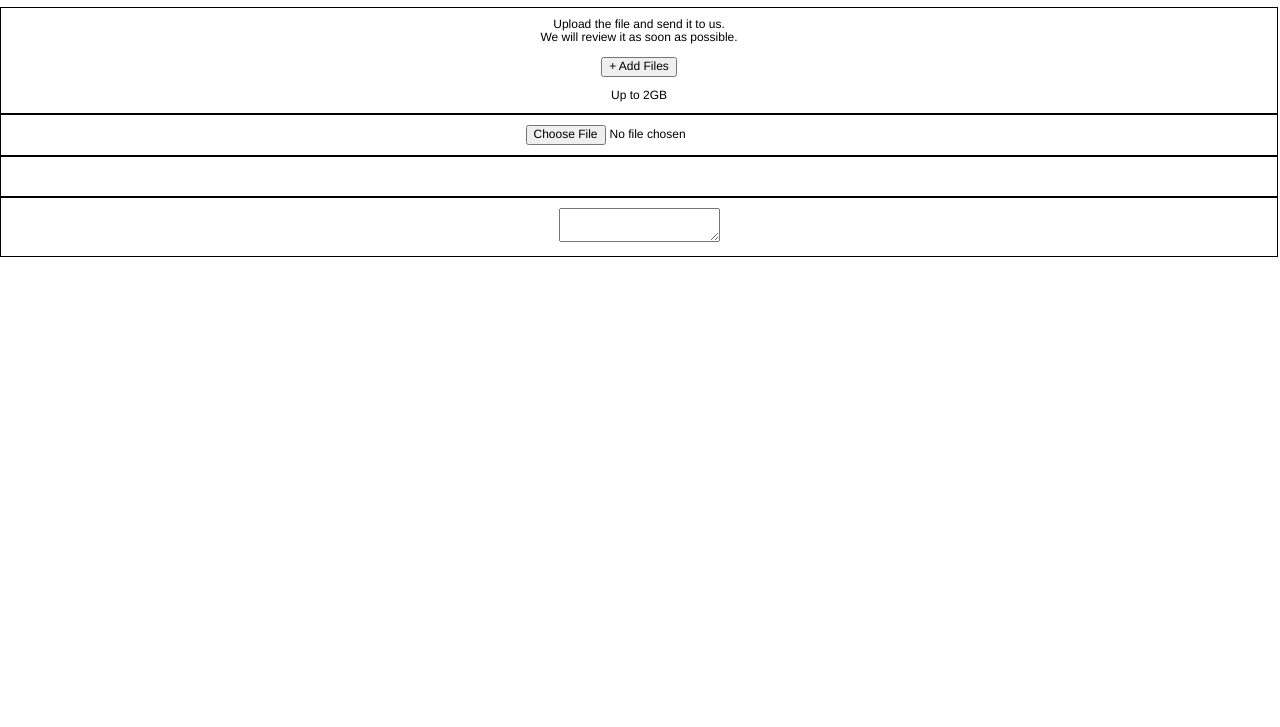
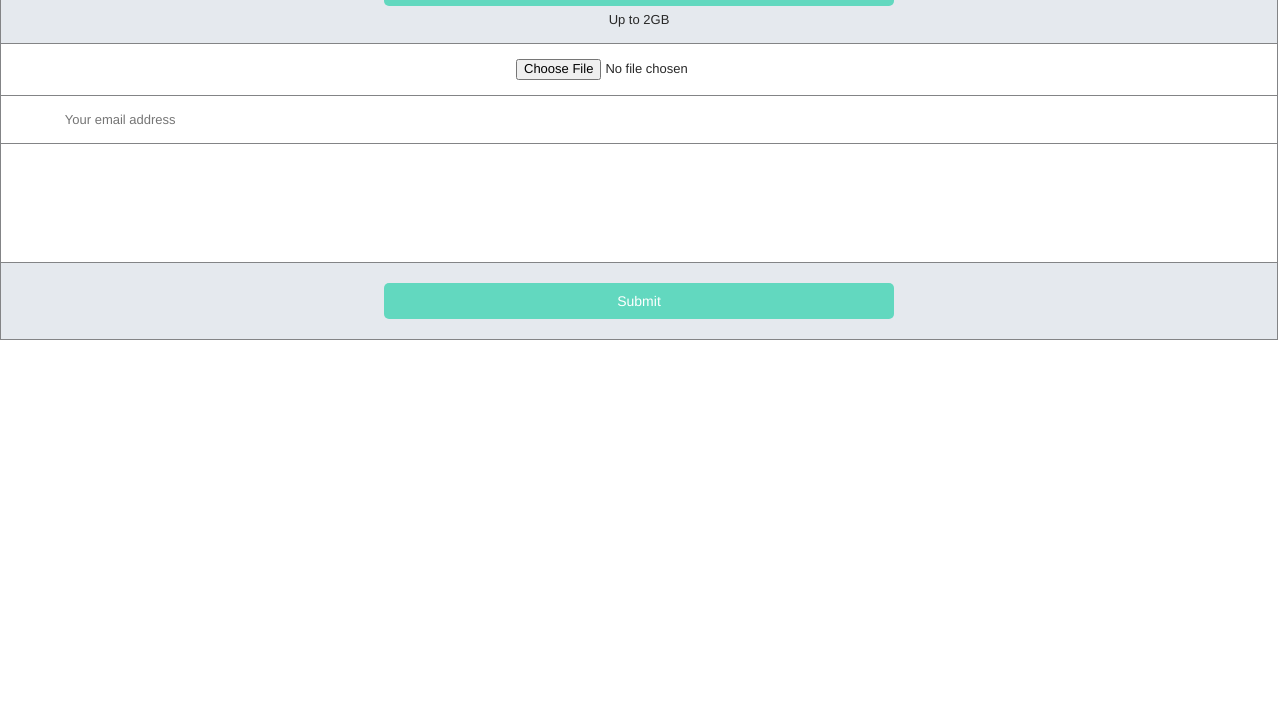
Before and after one commit to gorlanwix/send-files-tpa, a website: page client/app/index.html in a window 1280 px wide. Shown: the part 73-800 px from the top of the page. Drawn offline with nearby package versions, Linux system fonts and the light colour scheme.

Commit message:
Completed appearance of widget

```diff
--- a/client/app/styles/app.css
+++ b/client/app/styles/app.css
@@ -1,16 +1,49 @@
 .block {
   font-family: "Helvetica Neue", Helvetica, Arial, sans-serif;
-  font-size: 12px;
+  font-size: 13px;
+  color: #282828;
   text-align: center;
-  border: 1px solid black;
+  border: 1px solid #838486;
   margin-right: 2px;
-  padding-top: 10px;
-  padding-bottom: 10px;
+  padding-top: 15px;
+  padding-bottom: 15px;
+}
+
+.grey {
+  background-color: #E5E9EE;
+  border-bottom: none;
+}
+
+.grey button {
+  background-color: #62D8BF;
+  color: white;
+  width: 40%;
+  font-size: 14px;
+  padding-top: 5px;
+  padding-bottom: 5px;
+  border: 0;
+  border-radius: 5px;
+  outline: none;
+}
+
+.top-p {
+  margin-bottom: 7px;
+}
+
+.bottom-p {
+  margin-top: 7px;
+}
+
+.email-box {
+  border-top: none;
+  border-bottom: none;
 }
 
 .email-box input {
-  background-color: rgba(255, 255, 255, 1);
-  opacity: 0;
+  height: 100%;
+  width: 90%;
+  border: none;
+  outline: none;
 }
 
 .owner-message {
@@ -20,3 +53,22 @@
 .limitation-message {
   margin-bottom: 0;
 }
+
+.user-message textarea {
+  height: 80px;
+  width: 90%;
+  border: none;
+  outline: none;
+  resize: none;
+}
+
+.submit {
+  padding-top: 20px;
+  padding-bottom: 20px;
+  border-top: none;
+  border-bottom: 1px solid #838486;
+}
+
+.submit button {
+  padding: 10px;
+}
--- a/client/app/styles/app.styl
+++ /dev/null
@@ -1,6 +0,0 @@
-body
-  background #f9f9f9
-
-h1
-  font-family Helvetica
-  color #c00
--- a/client/app/views/index.html
+++ b/client/app/views/index.html
@@ -1,11 +1,10 @@
-<h1>Send Files App </h1>
-<div class="block">
-  <p class="owner-message">
+<div class="block grey">
+  <p class="owner-message top-p">
     Upload the file and send it to us.<br>
     We will review it as soon as possible.
   </p>
   <button>+ Add Files</button>
-  <p class="limitation-message">
+  <p class="limitation-message bottom-p">
     Up to 2GB
   </p>
 </div>
@@ -16,18 +15,19 @@
     <input type="file" placeholder="No file added">
   </div>
 
-  <div class="block">
-    <div class="email-box">
+  <div class="block email-box">
       <input type="email" placeholder="Your email address">
-    </div>
   </div>
 
   <!-- div by default is "display: block" which means that it streches to fill while available width -->
 
   <!-- span by default is ... -->
 
-  <div class="block">
+  <div class="block user-message">
     <textarea placeholder="You can add a message to site owner">
     </textarea>
   </div>
+
+  <div class="block grey submit">
+    <button type="submit">Submit</button>
 </form>
```
